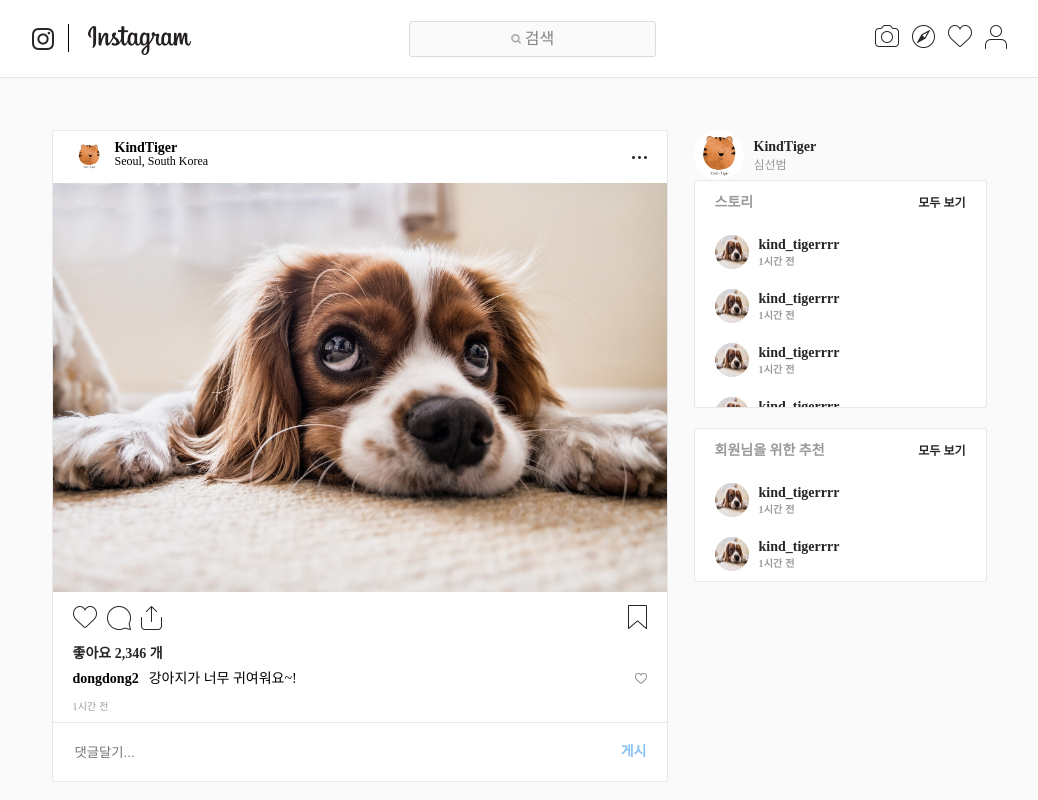
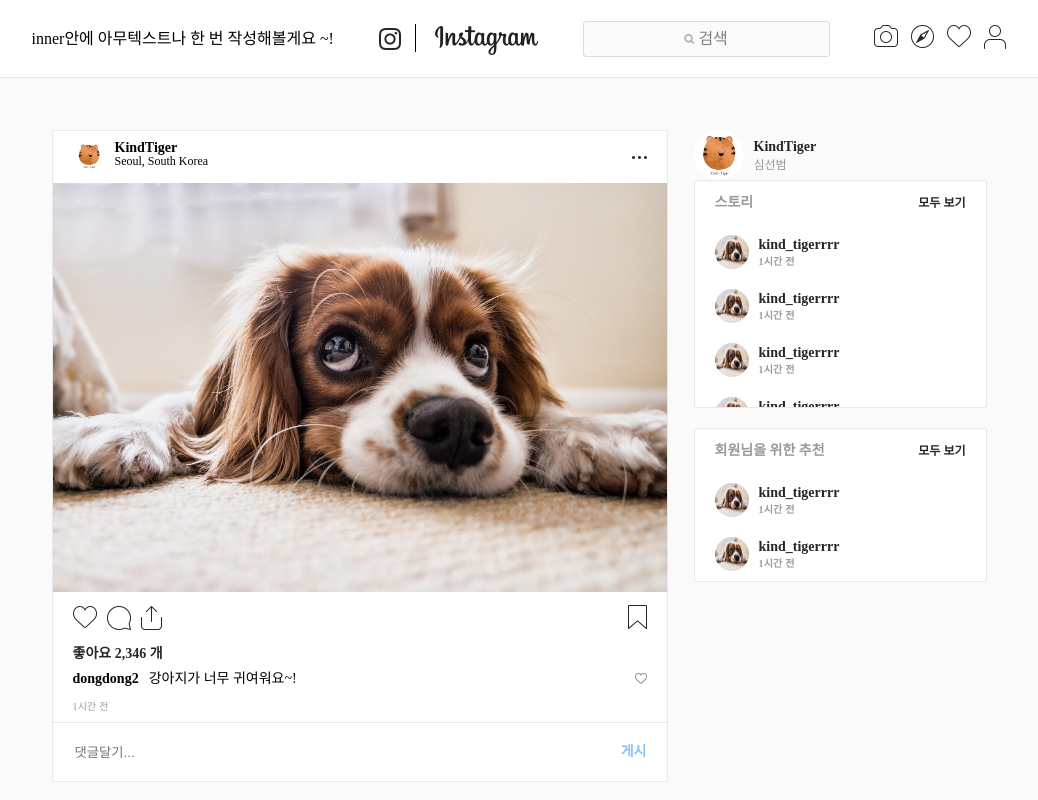
Before and after one commit to haeni0117/instagram_clonecoding, a plain HTML site: page instagram_img/index.html in a window 1280 px wide. Shown: the top 800 px of the page, without its empty margins (121-1159 px from the left). Drawn offline with nearby package versions, Linux system fonts and the light colour scheme; files whose address does not match are found by name.

```diff
--- a/instagram_img/index.html
+++ b/instagram_img/index.html
@@ -16,11 +16,9 @@
 
 
 <section id="container">
-
-
     <header id="header">
         <section class="inner">
-
+            inner안에 아무텍스트나 한 번 작성해볼게요 ~!
             <h1 class="logo">
                 <a href="index.html">
                     <div class="sprite_insta_icon"></div>
```
Also changed, not shown: img/header실습0722_5.png (added).
